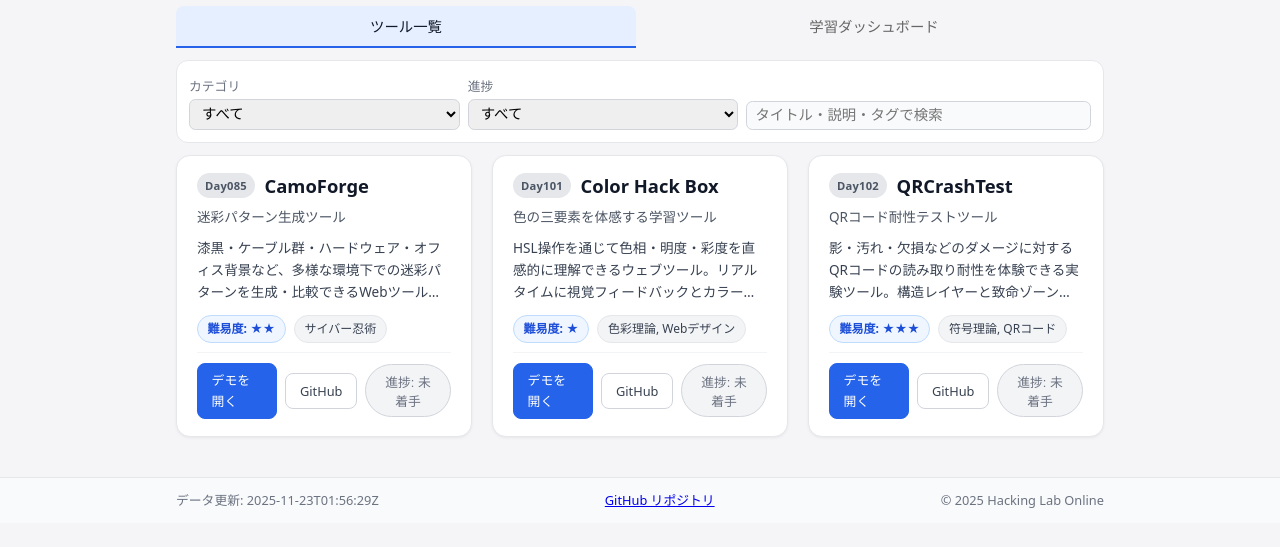
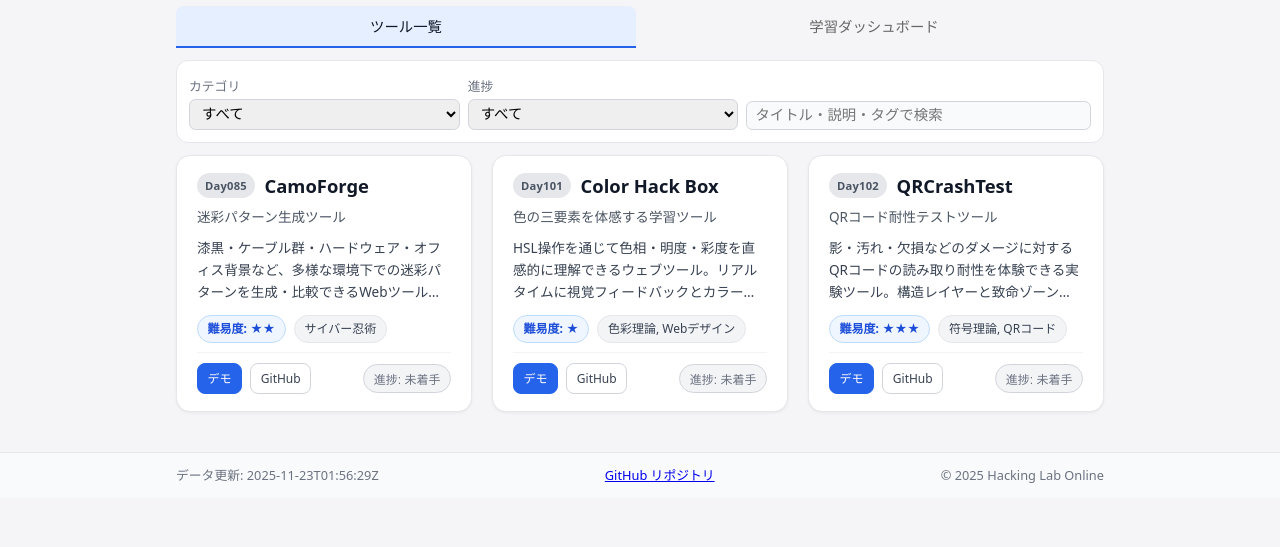
Before and after one commit to ipusiron/hackinglab-online, a plain HTML site: page index.html in a window 1280 px wide. Shown: the part 93-640 px from the top of the page. Drawn offline with Linux system fonts and the light colour scheme.

Commit message:
ボタンのコンパクト化

```diff
--- a/css/style.css
+++ b/css/style.css
@@ -643,6 +643,17 @@ body {
     flex-wrap: nowrap;
   }
 
+  /* PC幅でのボタンコンパクト化 */
+  .tool-footer .tool-button {
+    padding: 0.3rem 0.6rem;
+    font-size: 0.75rem;
+  }
+
+  .tool-progress-button {
+    padding: 0.3rem 0.6rem;
+    font-size: 0.75rem;
+  }
+
   /* カテゴリ別進捗：PC幅では2列 */
   #category-progress-list {
     grid-template-columns: repeat(2, 1fr);
--- a/js/main.js
+++ b/js/main.js
@@ -369,7 +369,7 @@ function createToolCard(tool) {
   demoBtn.target = "_blank";
   demoBtn.rel = "noopener";
   demoBtn.className = "tool-button";
-  demoBtn.textContent = currentLang === "ja" ? "デモを開く" : "Open demo";
+  demoBtn.textContent = currentLang === "ja" ? "デモ" : "Demo";
 
   const repoBtn = document.createElement("a");
   repoBtn.href = tool.repo_url || "#";
```
